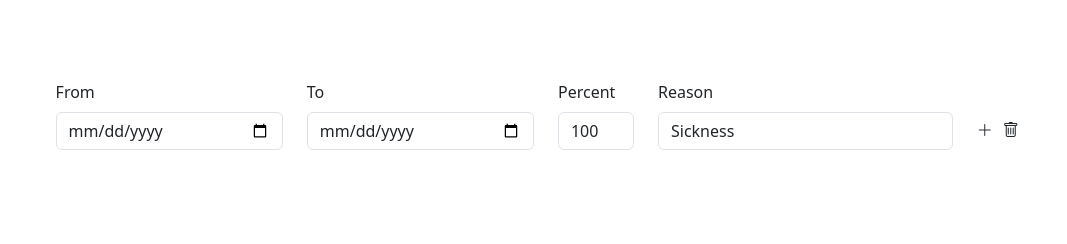
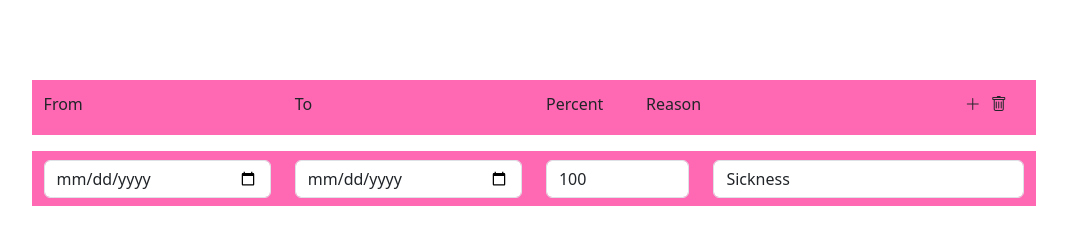
Before and after one commit to PiotrFe/pto_calc, a website with bundled scripts: page src/index.html in a window 1280 px wide. Shown: the whole page, without its empty margins (94-1161 px from the left). Built offline with nearby package versions, Linux system fonts and the light colour scheme.

Commit message:
Add date restrictions in absence entry component

```diff
--- a/src/index.html
+++ b/src/index.html
@@ -25,35 +25,19 @@
     <div class="page-main">
       <div class="container-fluid page-content">
         <div id="absence-list" class="absence-list">
+          <div id="absence-header" class="absence-header">
             <div class="row absence-entry mb-3">
-            <div class="col-3 absence-control">
-              <label for="absence-from-1" class="form-label">From</label>
-              <input type="date" class="form-control" id="absence-from-1" />
+              <div class="col-3">
+                <label class="form-label">From</label>
               </div>
-            <div class="col-3 absence-control">
-              <label for="absence-to-1" class="form-label">To</label>
-              <input type="date" class="form-control" id="absence-to-1" />
+              <div class="col-3">
+                <label class="form-label">To</label>
               </div>
-            <div class="col-2 absence-control absence-control--small">
-              <label for="absence-percent-1" class="form-label">Percent</label>
-              <input
-                type="number"
-                value="100"
-                max="100"
-                min="0"
-                class="form-control"
-                id="absence-percent-1"
-              />
+              <div class="col-2 absence-control--small">
+                <label class="form-label">Percent</label>
               </div>
               <div class="col absence-control">
-              <label for="absence-reason" class="form-label">Reason</label>
-              <select class="form-control" id="absence-reason">
-                <option>Sickness</option>
-                <option>Accident</option>
-                <option>Military etc.</option>
-                <option>Pregnancy</option>
-                <option>Maternity</option>
-              </select>
+                <label class="form-label">Reason</label>
               </div>
               <div class="col-1 absence-control absence-control-btns">
                 <div id="btn-add-absence-entry-1" class="absence-entry-icon">
@@ -65,6 +49,8 @@
               </div>
             </div>
           </div>
+          <div id="absence-entries" class="absence-entries"></div>
+        </div>
       </div>
     </div>
   </body>
--- a/src/index.js
+++ b/src/index.js
@@ -1,7 +1,10 @@
 import {
   addAbsenceEntry,
   deleteAbsenceEntry,
+  markActiveEntry,
 } from "./scripts/comp-functions.js";
+
+import { CONSTANTS } from "./scripts/constants.js";
 
 init();
 
@@ -11,4 +14,6 @@ function init() {
 
   addBtn.addEventListener("click", addAbsenceEntry);
   deleteBtn.addEventListener("click", deleteAbsenceEntry);
+
+  addAbsenceEntry();
 }
--- a/src/scripts/comp-functions.js
+++ b/src/scripts/comp-functions.js
@@ -1,17 +1,18 @@
 import { CONSTANTS } from "./constants.js";
+import { parseTsFromId } from "./utils.js";
 
 function addAbsenceEntry() {
   const elemCount =
     document.getElementsByClassName(CONSTANTS.CLASS_NAMES.ABSENCE_ENTRY)
       .length || 0;
-  const elemIdx = elemCount + 1; // change this - may result in duplicated ids
+  const elemIdx = Date.now();
 
   const absenceEntry = document.createElement("div");
-  absenceEntry.classList.add("mb3-3");
+  absenceEntry.classList.add("mb-3");
   absenceEntry.classList.add("row");
   absenceEntry.classList.add(CONSTANTS.CLASS_NAMES.ABSENCE_ENTRY);
 
-  const absenceList = document.getElementById(CONSTANTS.IDS.ABSENCE_LIST);
+  const absenceList = document.getElementById(CONSTANTS.IDS.ABSENCE_ENTRY_LIST);
 
   for (let control of [
     { type: CONSTANTS.IDS.ABSENCE_DATE_FROM, inputType: "date" },
@@ -43,20 +44,25 @@ function deleteAbsenceEntry() {
 
 function createAbsenceControl({ type, inputType, idx, ...otherProps }) {
   const divElem = document.createElement("div");
+  const width = inputType === "date" ? 3 : inputType === "number" ? 2 : null;
+  const widthClass = width ? `col-${width}` : "col";
 
-  divElem.classList.add("col-3");
+  divElem.classList.add(widthClass);
   divElem.classList.add(CONSTANTS.CLASS_NAMES.ABSENCE_CONTROL);
 
-  const { labelElem, inputElem } = createControl({
+  const { inputElem } = createControl({
     inputType,
     id: `${type}-${idx}`,
+    type,
     classListArr: ["form-control"],
-    labelClassListArr: ["form-label"],
-    labelText: "",
     ...otherProps,
   });
 
-  divElem.append(labelElem);
+  if (inputType === "select") {
+    appendAbsenceOptions(inputElem);
+    inputElem.value = CONSTANTS.ABSENCE_REASONS?.[0] || "";
+  }
+
   divElem.append(inputElem);
 
   return divElem;
@@ -66,20 +72,17 @@ function createControl({
   id,
   classListArr = [],
   inputType = "text",
-  labelClassListArr = [],
-  labelText = "",
+  type,
   ...otherProps
 }) {
-  const labelElem = document.createElement("label");
-  let inputElem = document.createElement("input");
+  const elemType = inputType !== "select" ? "input" : "select";
+  let inputElem = document.createElement(elemType);
 
-  inputElem.type = inputType;
+  if (elemType !== "select") {
+    inputElem.type = inputType;
+  }
+
   inputElem.id = id;
-
-  console.log({
-    inputType,
-    otherProps,
-  });
 
   for (let [key, val] of Object.entries(otherProps)) {
     inputElem[key] = val;
@@ -89,14 +92,63 @@ function createControl({
     inputElem.classList.add(cls);
   }
 
-  for (let cls of labelClassListArr) {
-    labelElem.classList.add(cls);
+  if (inputType === "date") {
+    appendDateListener({ elem: inputElem, type });
   }
 
-  labelElem.for = id;
-  labelElem.textContent = labelText;
-
-  return { labelElem, inputElem };
+  return { inputElem };
 }
 
-export { addAbsenceEntry, deleteAbsenceEntry };
+function appendAbsenceOptions(selectElem) {
+  if (!selectElem) {
+    return;
+  }
+
+  for (let absence of CONSTANTS.ABSENCE_REASONS) {
+    const optionElem = document.createElement("option");
+    optionElem.value = absence;
+    optionElem.textContent = absence;
+
+    selectElem.append(optionElem);
+  }
+}
+
+function appendDateListener({ elem, type }) {
+  const prop =
+    type === CONSTANTS.CONTROL_TYPES.ABSENCE_DATE_FROM
+      ? "min"
+      : type === CONSTANTS.CONTROL_TYPES.ABSENCE_DATE_TO
+      ? "max"
+      : null;
+
+  if (!prop) {
+    return;
+  }
+
+  const siblingName =
+    type === CONSTANTS.CONTROL_TYPES.ABSENCE_DATE_FROM
+      ? CONSTANTS.CONTROL_TYPES.ABSENCE_DATE_TO
+      : type === CONSTANTS.CONTROL_TYPES.ABSENCE_DATE_TO
+      ? CONSTANTS.CONTROL_TYPES.ABSENCE_DATE_FROM
+      : null;
+
+  const siblingIdTs = parseTsFromId(elem.id);
+  const siblingId = `${siblingName}-${siblingIdTs}`;
+
+  elem.addEventListener("change", (e) => {
+    const siblingDate = document.getElementById(siblingId);
+    siblingDate.min = null;
+    siblingDate.max = null;
+    siblingDate[prop] = e.target.value;
+  });
+}
+
+function markActiveEntry(e) {
+  console.log(e.target);
+}
+
+function onFromDateChange(e) {
+  console.log(e.target.value);
+}
+
+export { addAbsenceEntry, deleteAbsenceEntry, markActiveEntry };
--- a/src/scripts/constants.js
+++ b/src/scripts/constants.js
@@ -2,6 +2,7 @@ export const CONSTANTS = {
   CLASS_NAMES: {
     ABSENCE_ENTRY: "absence-entry",
     ABSENCE_CONTROL: "absence-control",
+
     ABSENCE_ICON: "absence-entry-icon",
     ABSENCE_LIST: "absence-list",
   },
@@ -12,12 +13,12 @@ export const CONSTANTS = {
     ABSENCE_REASON: "absence-reason",
     BTN_ADD_ABSENCE: "btn-add-absence-entry",
     BTN_DELETE_ABSENCE: "btn-delete-absence-entry",
-    ABSENCE_LIST: "absence-list",
+    ABSENCE_ENTRY_LIST: "absence-entries",
   },
   ABSENCE_REASONS: [
     "Sickness",
     "Accident",
-    "Military etc.",
+    "Military/Other",
     "Pregnancy",
     "Maternity",
   ],
--- /dev/null
+++ b/src/scripts/utils.js
@@ -0,0 +1,5 @@
+export const parseTsFromId = (id = "") => {
+  const idElems = id.split("-");
+
+  return idElems?.[2] || null;
+};
--- a/src/styles.css
+++ b/src/styles.css
@@ -26,6 +26,14 @@ html {
   min-height: 100px;
 }
 
+.absence-header {
+  width: 100%;
+}
+
+.absence-entries {
+  width: 100%;
+}
+
 /* .absence-control {
   width: 180px;
 } */
@@ -36,7 +44,14 @@ html {
 
 .absence-entry {
   width: 100%;
+  height: 55px;
+  background-color: hotpink;
   display: flex;
+  align-items: center;
+}
+
+.absence-entry:hover {
+  cursor: pointer;
 }
 
 .absence-entry-icon {
```
Lines whose indentation alone changed are shown as unchanged.
